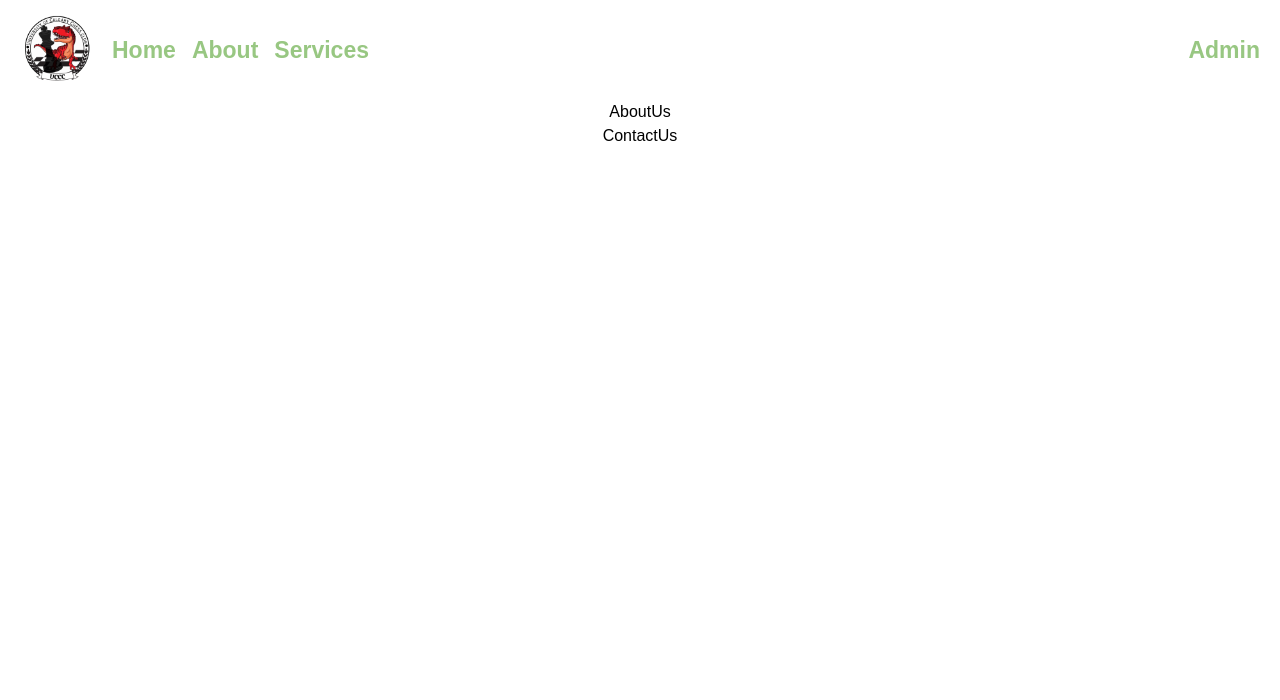
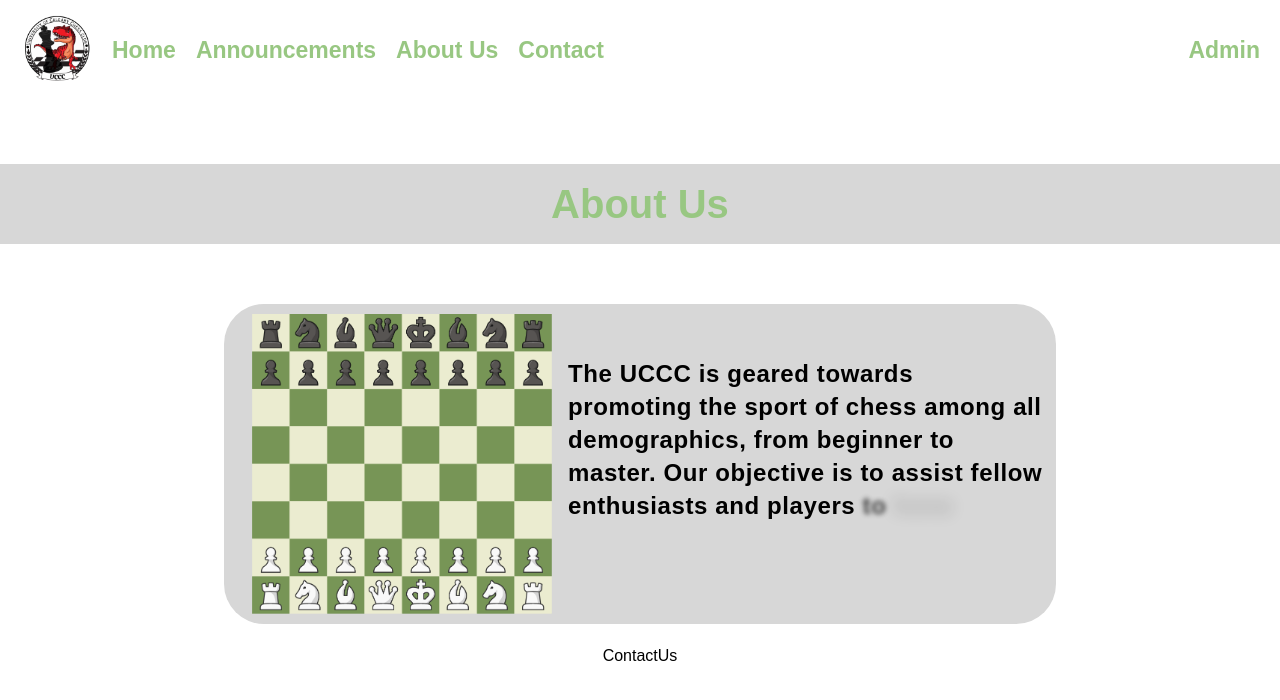
Before and after one commit to sweauhso/chess-club-website, a Next.js app in the folder chess-club-frontend/: page / in a window 1280 px wide. Shown: the top 700 px of the page. Built offline with nearby package versions, Linux system fonts and the light colour scheme.

Commit message:
Added about us card with image and text effect

```diff
--- a/chess-club-frontend/app/globals.css
+++ b/chess-club-frontend/app/globals.css
@@ -1,19 +1,36 @@
 @tailwind base;
 @tailwind components;
 @tailwind utilities;
+
+.section {
+  display: flex;
+  flex-direction: column;
+  width: 100%;
+  justify-content: center;
+  align-items: center;
+}
+
+.banner {
+  display: flex;
+  justify-content: center;
+  align-items: center;
+  font-size: 40px;
+  width: 100%;
+  height: 10vh;
+}
 
 .navbar {
   display: flex;
   justify-content: flex-start;
   align-items: center;
   width: 100%;
-  height: 80px;
+  height: 10vh;
   margin: 10px;
 }
 
 .navbar-buttons {
   display: flex;
-  gap: 16px;
+  gap: 20px;
   font-size: 23px;
   font-weight: 600;
 }
@@ -24,3 +41,12 @@
   margin-right: 20px;
   font-weight: 600;
 }
+
+.about-us {
+  width: 65vw;
+  height: 40vh;
+  border-radius: 40px;
+  display: flex;
+  justify-content: center;
+  align-items: center;
+}
--- a/chess-club-frontend/components/AboutUs.tsx
+++ b/chess-club-frontend/components/AboutUs.tsx
@@ -1,8 +1,29 @@
 import React from 'react'
+import { TextGenerateEffect } from "./ui/text-generate-effect";
+import Image from 'next/image';
+import ChessBoard from "@/public/ChessBoard.png"
 
 const AboutUs = () => {
   return (
-    <div>AboutUs</div>
+    <div className='section mt-6'>
+        <div className='banner bg-grey text-green font-bold m-10'>
+            About Us
+        </div>
+        <div className='about-us m-5 p-3 bg-grey'>
+            <Image
+            className="m-4"
+            src={ChessBoard}
+            alt="Chess Board"
+            width={300}
+            height={300}
+            />
+            <div>
+                <TextGenerateEffect
+                        words='The UCCC is geared towards promoting the sport of chess among all demographics, from beginner to master. Our objective is to assist fellow enthusiasts and players to hone their chess skills and continue to reach new peaks of excellence.'
+                        className="text-lg text-black"/>
+            </div>
+        </div>
+    </div>
   )
 }
 
--- a/chess-club-frontend/components/Navbar.tsx
+++ b/chess-club-frontend/components/Navbar.tsx
@@ -8,8 +8,9 @@ const Navbar = () => {
         <Image className="m-4" src={Logo} alt="Chess Club Logo" height={80} />
         <div className="navbar-buttons text-green">
             <button>Home</button>
-            <button>About</button>
-            <button>Services</button>
+            <button>Announcements</button>
+            <button>About Us</button>
+            <button>Contact</button>
         </div>
         <div className='admin-button text-green'>
             <button>Admin</button>
--- /dev/null
+++ b/chess-club-frontend/components/ui/text-generate-effect.tsx
@@ -0,0 +1,62 @@
+"use client";
+import { useEffect } from "react";
+import { motion, stagger, useAnimate } from "framer-motion";
+import { cn } from "@/lib/utils";
+
+export const TextGenerateEffect = ({
+  words,
+  className,
+  filter = true,
+  duration = 0.5,
+}: {
+  words: string;
+  className?: string;
+  filter?: boolean;
+  duration?: number;
+}) => {
+  const [scope, animate] = useAnimate();
+  let wordsArray = words.split(" ");
+  useEffect(() => {
+    animate(
+      "span",
+      {
+        opacity: 1,
+        filter: filter ? "blur(0px)" : "none",
+      },
+      {
+        duration: duration ? duration : 1,
+        delay: stagger(0.2),
+      }
+    );
+  }, [scope.current]);
+
+  const renderWords = () => {
+    return (
+      <motion.div ref={scope}>
+        {wordsArray.map((word, idx) => {
+          return (
+            <motion.span
+              key={word + idx}
+              className="dark:text-black text-black opacity-0"
+              style={{
+                filter: filter ? "blur(10px)" : "none",
+              }}
+            >
+              {word}{" "}
+            </motion.span>
+          );
+        })}
+      </motion.div>
+    );
+  };
+
+  return (
+    <div className={cn("font-bold", className)}>
+      <div className="mt-4">
+        <div className=" dark:text-white text-black text-2xl leading-snug tracking-wide">
+          {renderWords()}
+        </div>
+      </div>
+    </div>
+  );
+};
--- /dev/null
+++ b/chess-club-frontend/lib/utils.ts
@@ -0,0 +1,6 @@
+import { ClassValue, clsx } from "clsx";
+import { twMerge } from "tailwind-merge";
+
+export function cn(...inputs: ClassValue[]) {
+  return twMerge(clsx(inputs));
+}
--- a/chess-club-frontend/tailwind.config.ts
+++ b/chess-club-frontend/tailwind.config.ts
@@ -9,7 +9,7 @@ export default {
   theme: {
     extend: {
       colors: {
-        grey: { DEFAULT: '#bcbcbc' },
+        grey: { DEFAULT: '#d7d7d7' },
         green: { DEFAULT: '#98c782' },
         white: { DEFAULT: '#ffffff' }
       },
```
Also changed, not shown: package.json (added, +7 -0 lines), 1 other file (tests, documents, lock files or other folders).
